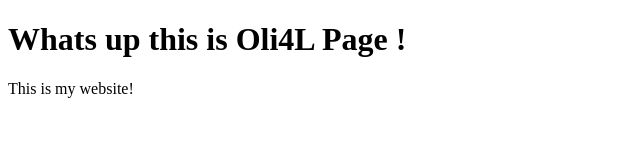
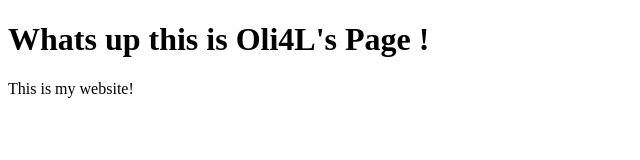
Before and after one commit to Oli4L/Oli4L.github.io, a plain HTML site: page index.html in a window 1280 px wide. Shown: the whole page, without its empty margins (0-640 px from the left). Drawn offline with Linux system fonts and the light colour scheme.

Commit message:
Update index.html

```diff
--- a/index.html
+++ b/index.html
@@ -8,7 +8,7 @@
 
   <body>
 
-      <h1> Whats up this is Oli4L Page !</h1>
+      <h1> Whats up this is Oli4L's Page !</h1>
 
       <p> This is my website! </p>
 
```
